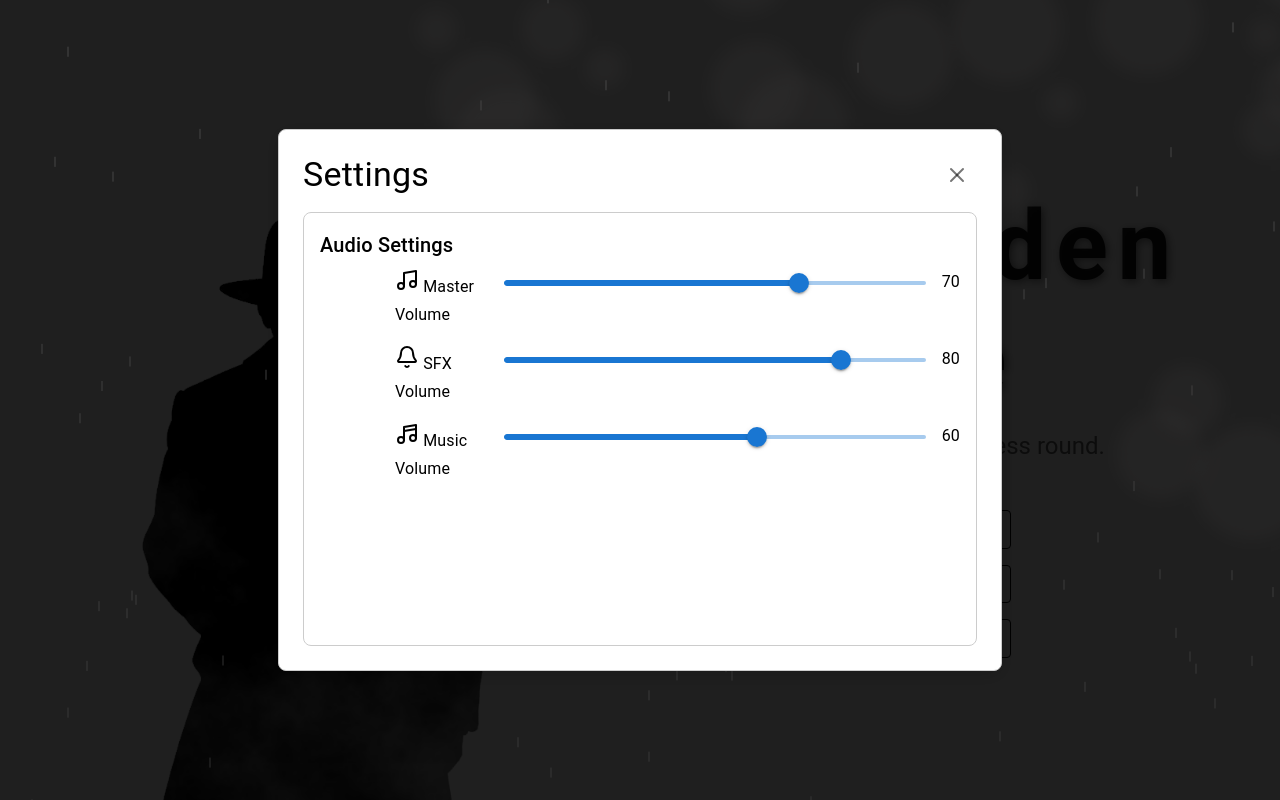
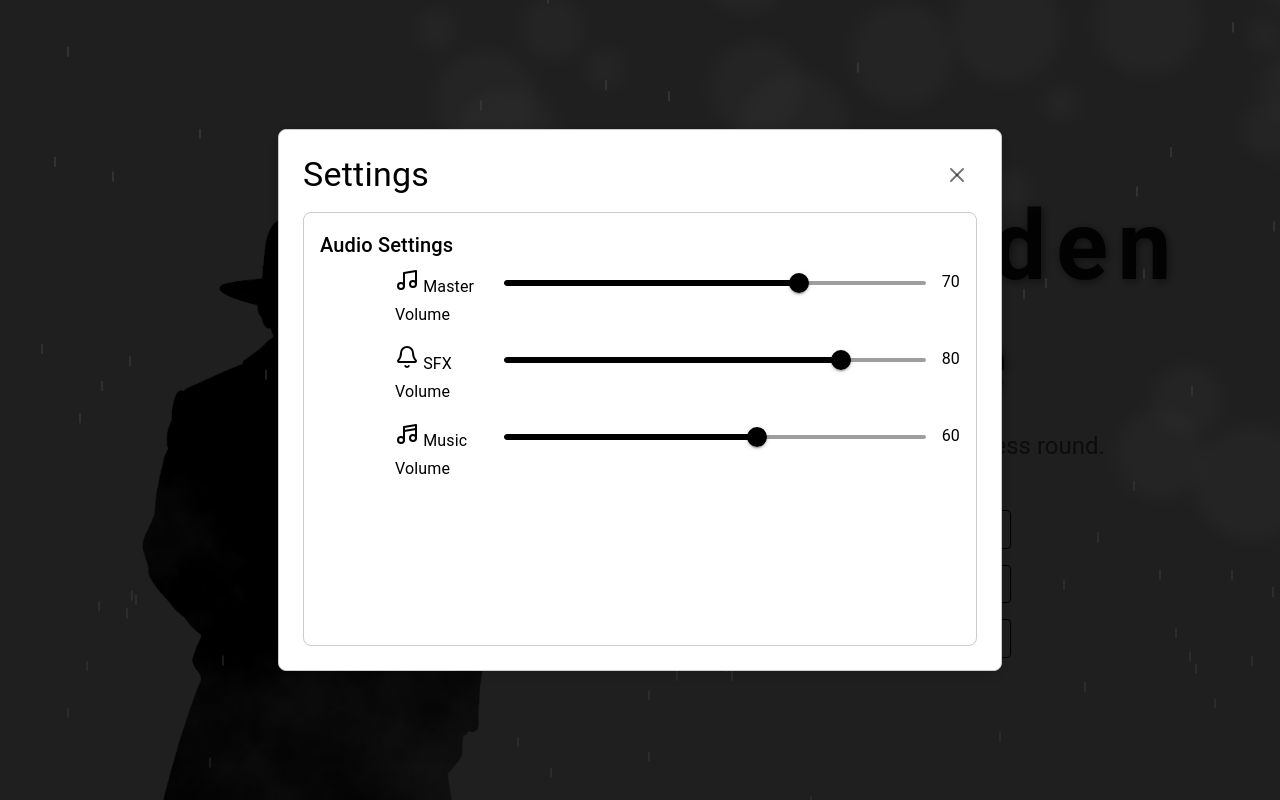
Before and after one commit to Witman-devs/webloop, a React (Vite) app: page / in a window 1280 px wide. Both pictures are taken after a click on the button "SETTINGS". Built offline with nearby package versions, Linux system fonts and the light colour scheme; no server answers.

Commit message:
small css fix

```diff
--- a/src/MainMenu.jsx
+++ b/src/MainMenu.jsx
@@ -221,7 +221,7 @@ export default function MainMenu() {
         <Box
           sx={{
             width: "50vw",
-            height: "50vh",
+            minHeight: "50vh",
             padding: 2,
             border: "1px solid #ccc",
             borderRadius: "8px",
--- a/src/components/VolumeController.jsx
+++ b/src/components/VolumeController.jsx
@@ -63,6 +63,7 @@ export default function VolumeController() {
               max={1}
               step={0.01}
               valueLabelDisplay="auto"
+              color="black"
             />
           </Grid>
           <Grid>
@@ -85,6 +86,7 @@ export default function VolumeController() {
               max={1}
               step={0.1}
               valueLabelDisplay="auto"
+              color="black"
             />
           </Grid>
           <Grid>
@@ -106,6 +108,7 @@ export default function VolumeController() {
               max={1}
               step={0.01}
               valueLabelDisplay="auto"
+              color="black"
             />
           </Grid>
           <Grid>
```
